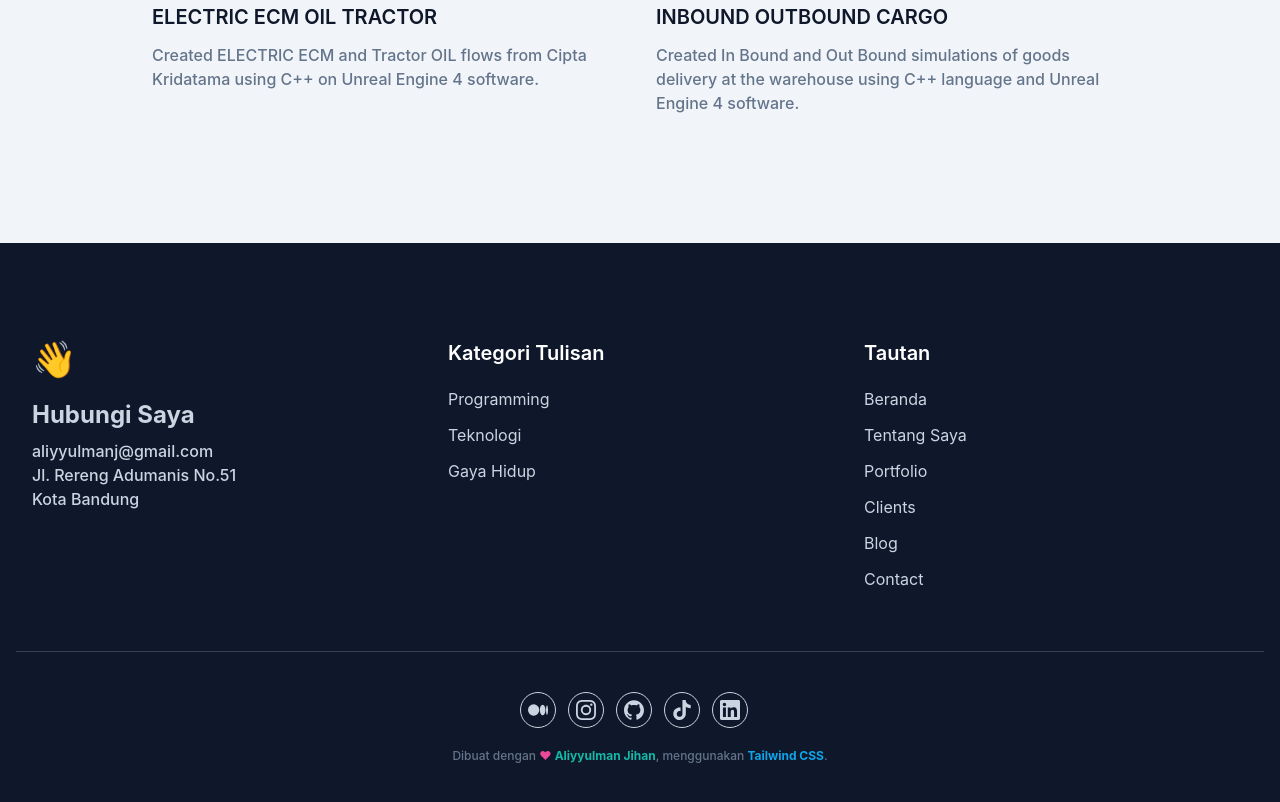
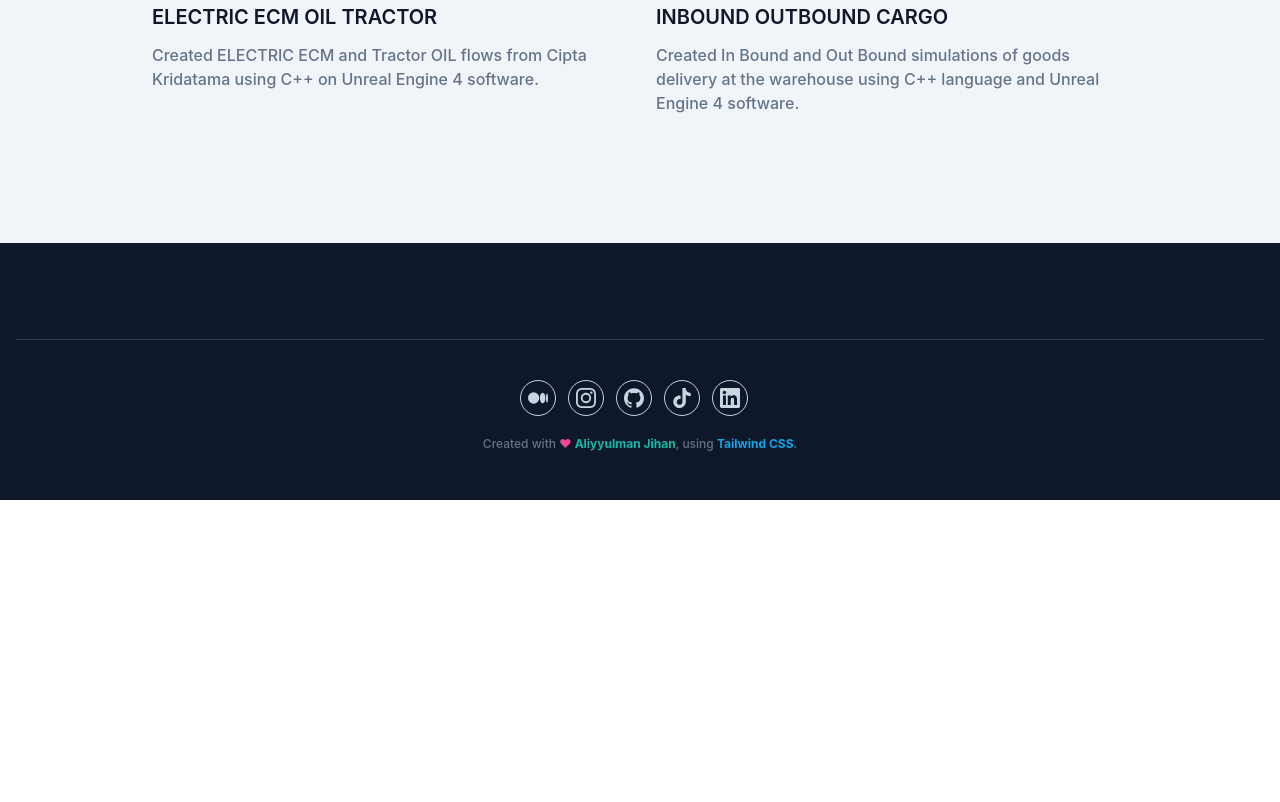
Before and after one commit to aliyyulman/portfolio, a website: page index.html in a window 1280 px wide. Shown: the part 2683-3485 px from the top of the page. After the commit the page ends 3183 px from the top, so only its background shows below. Drawn offline with Linux system fonts and the light colour scheme.

Commit message:
hide section no used 2

```diff
--- a/index.html
+++ b/index.html
@@ -300,7 +300,7 @@
     <!-- Footer Start -->
     <footer class="bg-dark pt-24 pb-12">
         <div class="container">
-            <div class="flex flex-wrap">
+            <!-- <div class="flex flex-wrap">
                 <div class="w-full px-4 mb-12 text-slate-300 font-medium md:w-1/3">
                     <h2 class="font-bold text-4xl text-white mb-5">👋</h2>
                     <h3 class="font-bold text-2xl mb-2">Hubungi Saya</h3>
@@ -345,7 +345,7 @@
                         </li>
                     </ul>
                 </div>
-            </div>
+            </div> -->
             <div class="w-full pt-10 border-t border-slate-700">
                 <div class="flex items-center justify-center mb-5">
                     <!-- Medium -->
@@ -374,7 +374,7 @@
                     <svg role="img" width="20" class="fill-current" viewBox="0 0 24 24" xmlns="http://www.w3.org/2000/svg"><title>LinkedIn</title><path d="M20.447 20.452h-3.554v-5.569c0-1.328-.027-3.037-1.852-3.037-1.853 0-2.136 1.445-2.136 2.939v5.667H9.351V9h3.414v1.561h.046c.477-.9 1.637-1.85 3.37-1.85 3.601 0 4.267 2.37 4.267 5.455v6.286zM5.337 7.433c-1.144 0-2.063-.926-2.063-2.065 0-1.138.92-2.063 2.063-2.063 1.14 0 2.064.925 2.064 2.063 0 1.139-.925 2.065-2.064 2.065zm1.782 13.019H3.555V9h3.564v11.452zM22.225 0H1.771C.792 0 0 .774 0 1.729v20.542C0 23.227.792 24 1.771 24h20.451C23.2 24 24 23.227 24 22.271V1.729C24 .774 23.2 0 22.222 0h.003z"/></svg>
                     </a>
                 </div>
-                <p class="font-medium text-xs text-slate-500 text-center">Dibuat dengan <span class="text-pink-500">❤</span> <a href="https://www.instagram.com/aliyylmn.py/" target="_blank" class="font-bold text-primary">Aliyyulman Jihan</a>, menggunakan <a href="https://tailwindcss.com/" target="_blank" class="font-bold text-sky-500">Tailwind CSS</a>.</p>
+                <p class="font-medium text-xs text-slate-500 text-center">Created with <span class="text-pink-500">❤</span> <a href="https://www.instagram.com/aliyylmn.py/" target="_blank" class="font-bold text-primary">Aliyyulman Jihan</a>, using <a href="https://tailwindcss.com/" target="_blank" class="font-bold text-sky-500">Tailwind CSS</a>.</p>
             </div>
         </div>
     </footer>
```
